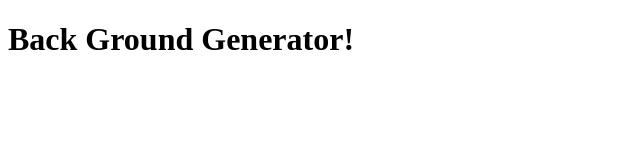
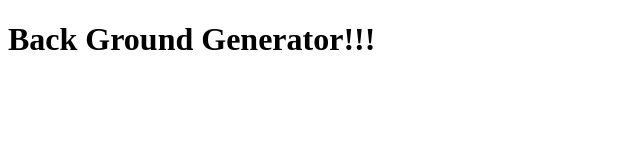
Before and after one commit to pitapit94/background-generator, a plain HTML site: page index.html in a window 1280 px wide. Shown: the full height of the page, 0-640 px from the left. Drawn offline with Linux system fonts and the light colour scheme.

Commit message:
added exclamation

```diff
--- a/index.html
+++ b/index.html
@@ -5,7 +5,7 @@
         <link rel = "stylesheet" type="text/css" href ="">
     </head>
     <body>
-        <h1>Back Ground Generator!</h1>
+        <h1>Back Ground Generator!!!</h1>
         <script type ="text/javascript" src="firstProject.js">
             alert("hello");
         </script>
```
